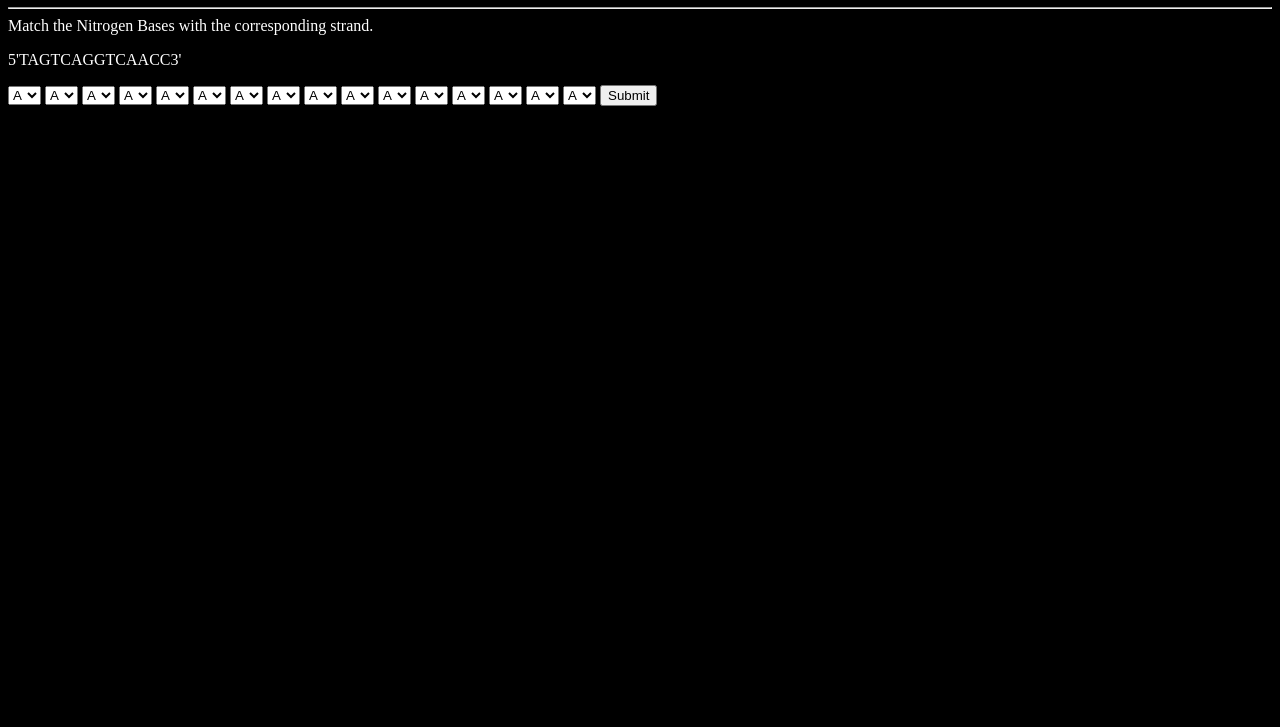
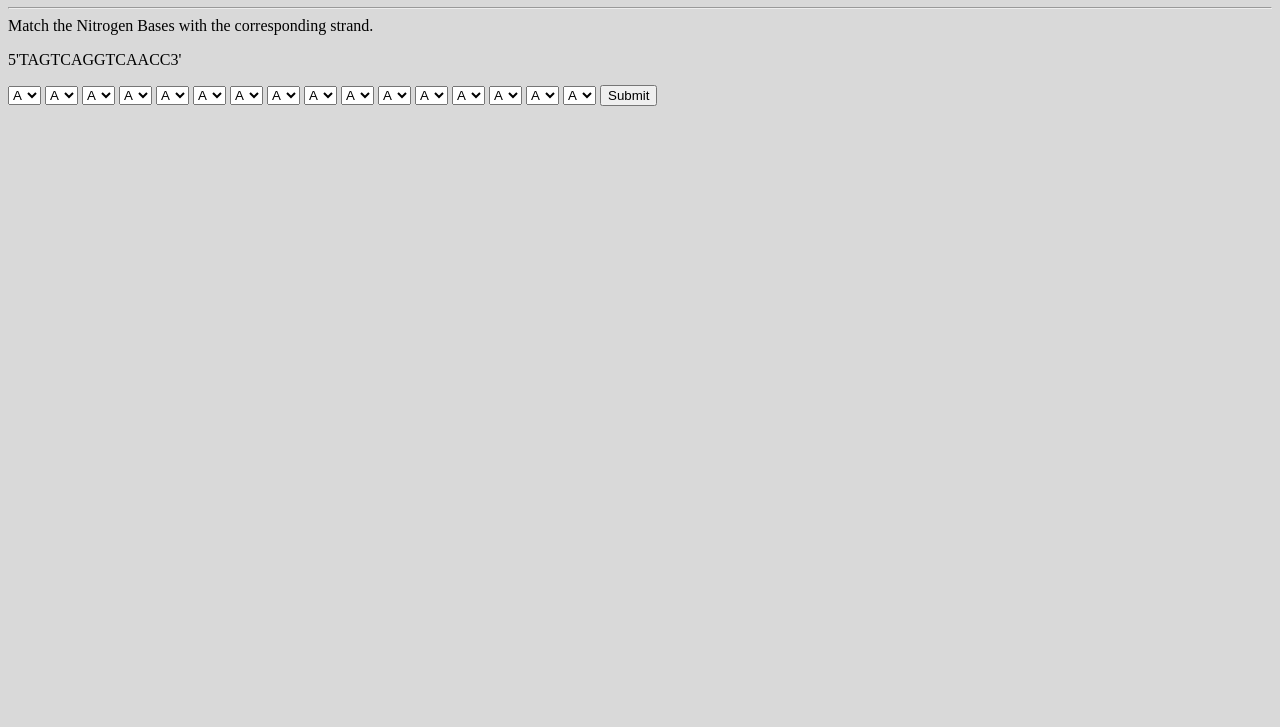
Before and after one commit to DNAreplication/DNAreplication.github.io, a plain HTML site: page index.html in a window 1280 px wide. Shown: the part 73-800 px from the top of the page. Drawn offline with Linux system fonts and the light colour scheme.

Commit message:
Update index.html

```diff
--- a/index.html
+++ b/index.html
@@ -4,16 +4,16 @@
     <title>dnaReplication</title>
     <style>
     	body{
-    		background-color: black;
+    		background-color: #d9d9d9;
     	}
     	a{
-    		color: white;
+    		color: black;
     	}
     	h1{
     		color: red;
     	}
     	p{
-    		color: white;
+    		color: black;
     	}
     </style>
   </header>
```
